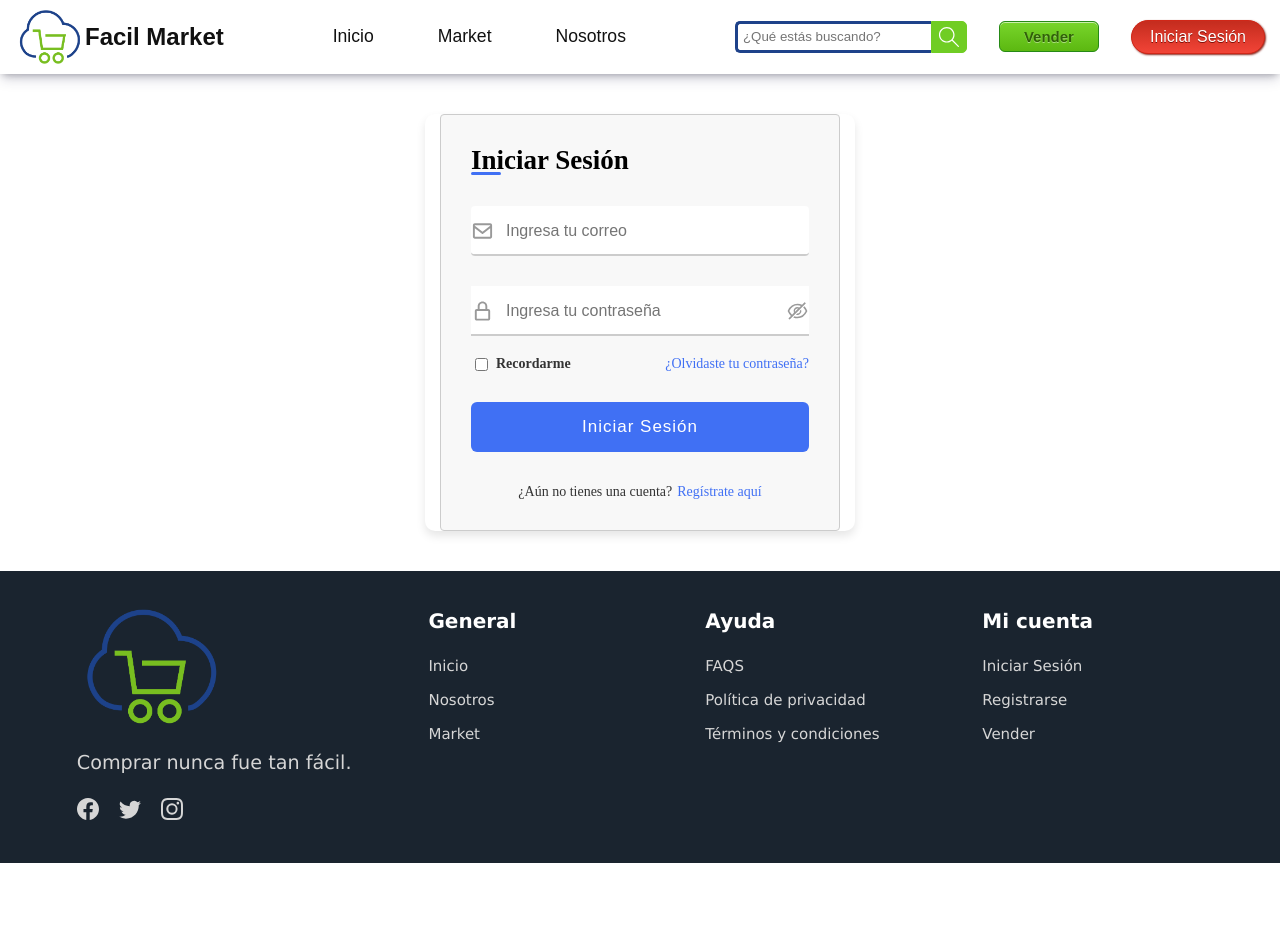
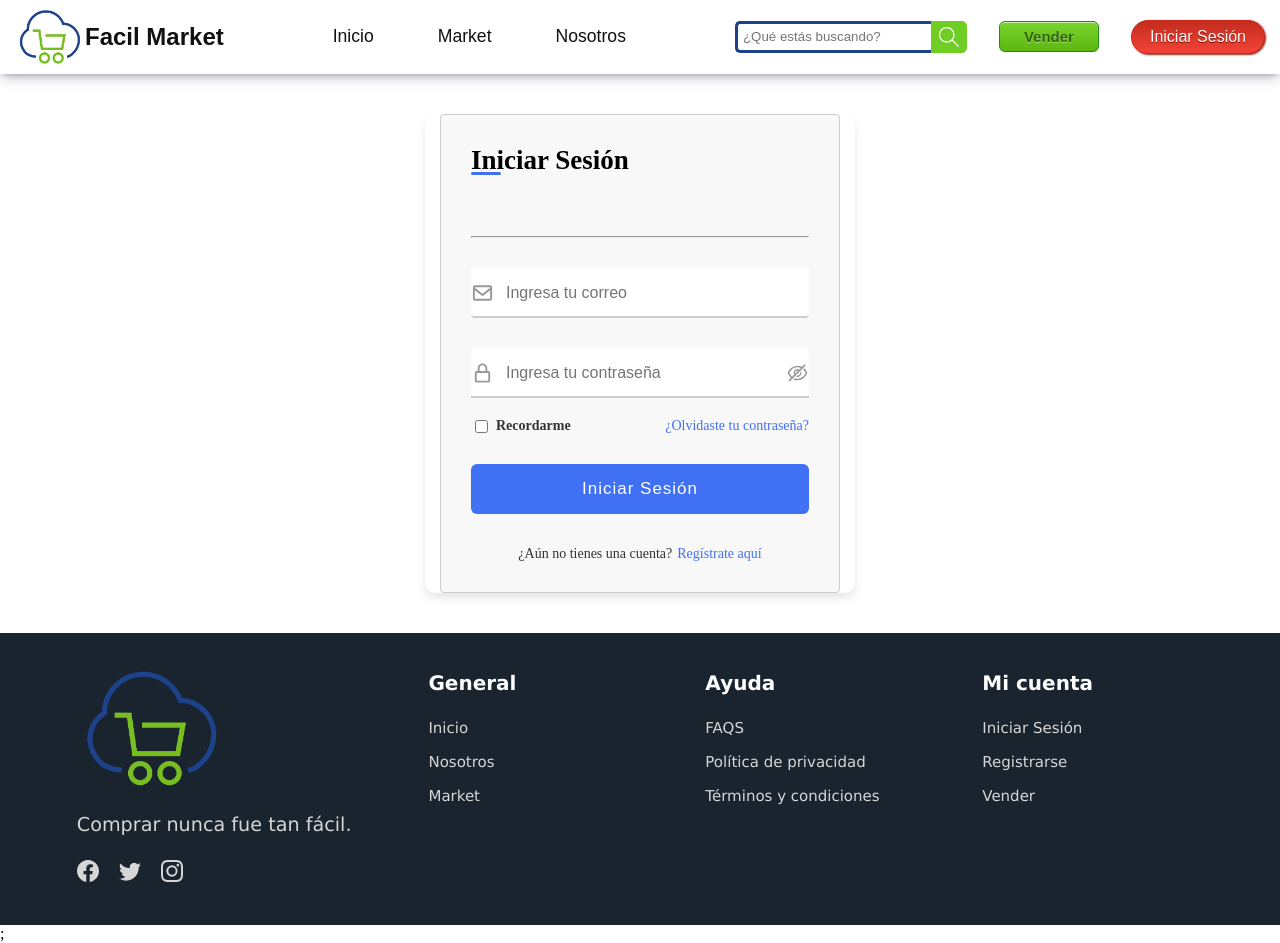
Before and after one commit to adharainfinita/facil-market-proyect, a React (Vite) app in the folder client/: page /login in a window 1280 px wide. Before the commit the page ends 863 px from the top, so only its background shows below. Built offline with nearby package versions, Linux system fonts and the light colour scheme; no server answers.

Commit message:
feat(client/Google Auth) generate de google auth only front

```diff
--- a/client/package.json
+++ b/client/package.json
@@ -11,8 +11,10 @@
 		"test": "vitest --ui"
 	},
 	"dependencies": {
+		"@react-oauth/google": "^0.11.0",
 		"@reduxjs/toolkit": "^1.9.5",
 		"axios": "^1.4.0",
+		"jwt-decode": "^3.1.2",
 		"react": "^18.2.0",
 		"react-dom": "^18.2.0",
 		"react-dropzone": "^14.2.3",
--- a/client/src/App.tsx
+++ b/client/src/App.tsx
@@ -17,6 +17,7 @@ import { useEffect } from "react";
 import { useDispatch } from "react-redux";
 import { getCategories } from "./redux/features/categorySlice";
 import { getCategory } from "./services/categoryServices";
+import GoogleAuth from "./components/GoogleLogin";
 /* import { getAllProducts, postProduct } from "./services/productServices";
 import { getProducts } from "./redux/features/productSlice"; */
 
@@ -92,6 +93,7 @@ function App() {
 				<Route path="/register" element={<RegisterForm />} />
 				<Route path="/products" element={<Market />} />
 				<Route path="/product/detail/:id" element={<DetailProduct />} />
+				<Route path="/google" element={<GoogleAuth />} />
 			</Routes>
 			<Footer />
 		</>
--- /dev/null
+++ b/client/src/components/GoogleLogin.tsx
@@ -0,0 +1,24 @@
+import { GoogleLogin } from "@react-oauth/google";
+import jwt_decode from "jwt-decode";
+
+const GoogleAuth = () => {
+  return (
+    <>
+    <GoogleLogin
+        onSuccess={credentialResponse => {
+            console.log(credentialResponse.credential);
+            if(credentialResponse.credential){
+                const decoded = jwt_decode(credentialResponse.credential);
+                console.log(decoded);
+            }
+        }}
+        onError={() => {
+            console.log('Login Failed');
+        }}
+    />
+
+  </>
+  );
+};
+
+export default GoogleAuth;
--- a/client/src/main.tsx
+++ b/client/src/main.tsx
@@ -5,12 +5,17 @@ import "./styles/styles.scss";
 import { BrowserRouter } from "react-router-dom";
 import { Provider } from "react-redux";
 import { store } from "./redux/store";
+import { GoogleOAuthProvider } from "@react-oauth/google";
+
+const googleClientId = import.meta.env.GOOGLE_CLIENT_ID
 
 ReactDOM.createRoot(document.getElementById("root") as HTMLElement).render(
 	<React.StrictMode>
 		<Provider store={store}>
 			<BrowserRouter>
-				<App />
+			<GoogleOAuthProvider clientId='920034384252-bvg3lb05udd60r3psjp8dl02374qbgiq.apps.googleusercontent.com'>
+					<App />
+    		</GoogleOAuthProvider>;
 			</BrowserRouter>
 		</Provider>
 	</React.StrictMode>
--- a/client/src/pages/Login2.tsx
+++ b/client/src/pages/Login2.tsx
@@ -7,6 +7,7 @@ import { AiOutlineEyeInvisible, AiOutlineEye } from "react-icons/ai";
 import { LoginData } from "../utils/interfaces";
 import { logUser } from "../services/userServices";
 import { loggedUser, setUserValidator } from "../redux/features/userSlice";
+import GoogleAuth from "../components/GoogleLogin";
 
 // import { setLoggedInUserId } from "../redux/features/userSlice";
 
@@ -59,6 +60,9 @@ const Login: React.FC = () => {
 			<div className="forms">
 				<div className="form login">
 					<span className="form-title">Iniciar Sesión</span>
+
+					<div className="google-login"><GoogleAuth/></div>
+					<hr />
 
 					<form onSubmit={handleSubmit}>
 						<div className="input-field">
--- a/client/src/styles/components/_login.scss
+++ b/client/src/styles/components/_login.scss
@@ -9,6 +9,12 @@
 
 .form {
   padding: 30px;
+
+  .google-login{
+    display: flex;
+    justify-content: center;
+    margin: 10px 0px;
+  }
 
   &-title {
     position: relative;
```
Also changed, not shown: 1 other file (tests, documents, lock files or other folders).
